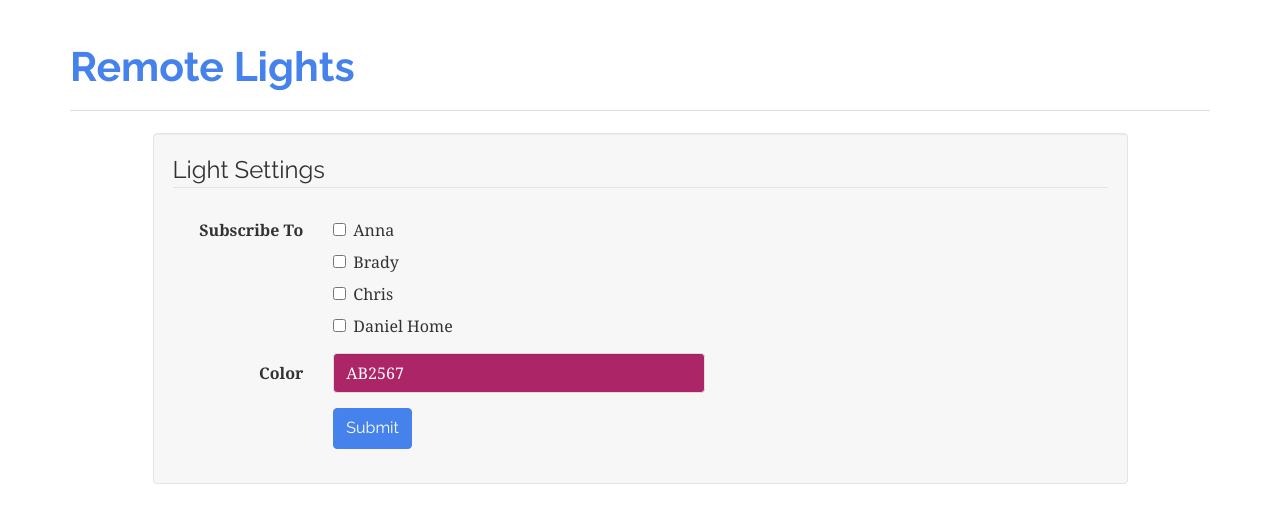
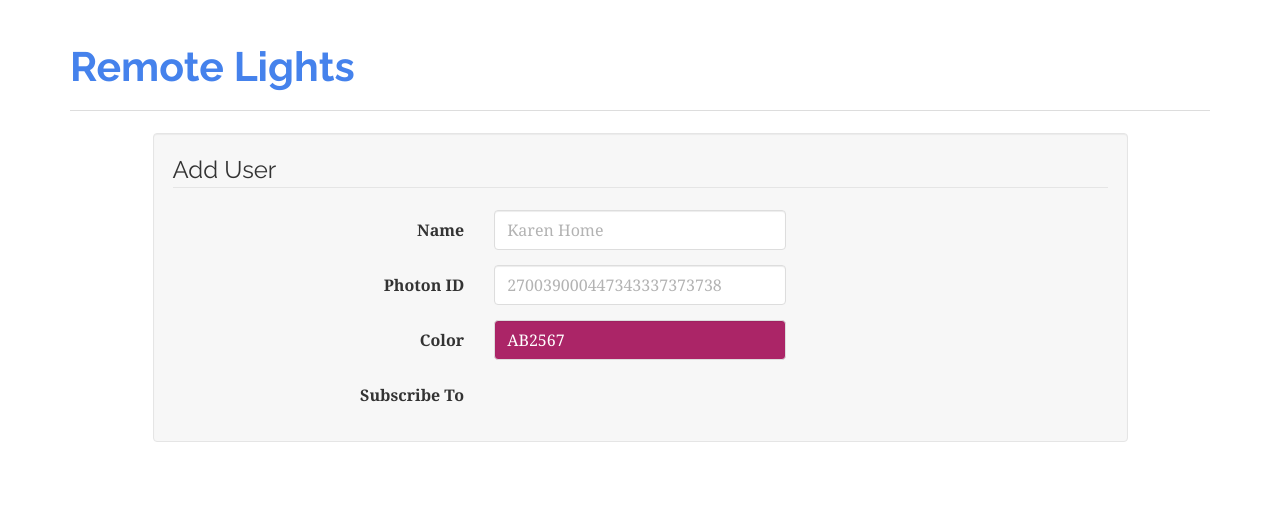
Before and after one commit to bradysalz/SavingChristmas, a Flask app: page /newuser in a window 1280 px wide. Shown: the top 523 px of the page. Run offline with Flask 2, Linux system fonts and the light colour scheme; some libraries are stand-ins or nearby versions.

Commit message:
basic user I/O, still working on database adding/listing

```diff
--- a/requirements.txt
+++ b/requirements.txt
@@ -1,7 +1,10 @@
 click==6.6
 Flask==0.11.1
+Flask-SQLAlchemy==2.1
 itsdangerous==0.24
 Jinja2==2.8
 MarkupSafe==0.23
 pkg-resources==0.0.0
+requests==2.12.4
+SQLAlchemy==1.1.4
 Werkzeug==0.11.11
--- /dev/null
+++ b/webapp/flaskapp/templates/add.html
@@ -0,0 +1,56 @@
+{% extends "base.html" %}
+{% block body %}
+
+<div class="col-lg-1"></div>
+<div class="col-lg-10 well bs-component">
+<form class="form-horizontal" action="/newuser" method="post">
+<fieldset>
+
+<!-- Form Name -->
+<legend>Add User</legend>
+
+<!-- Text input-->
+<div class="form-group">
+  <label class="col-md-4 control-label" for="user-name">Name</label>
+  <div class="col-md-4">
+  <input id="user-name" name="user-name" type="text" placeholder="Karen Home" class="form-control input-md" required="">
+  </div>
+</div>
+
+<!-- Text input-->
+<div class="form-group">
+  <label class="col-md-4 control-label" for="core-id">Photon ID</label>
+  <div class="col-md-4">
+  <input id="core-id" name="core-id" type="text" placeholder="270039000447343337373738" class="form-control input-md" required="">
+  </div>
+</div>
+
+
+<!-- Text input-->
+<div class="form-group">
+  <label for="lightColor" class="col-md-4 control-label">Color</label>
+  <div class="col-md-4">
+   <input class="jscolor form-control text" name="color" value="ab2567">
+  </div>
+</div>
+
+<!-- User Selection -->
+<div class="form-group">
+  <label class="col-md-4 control-label">Subscribe To</label>
+  <div class="col-md-4">
+  {% for data in users %}
+    <div class="checkbox">
+      <label>
+        <input type="checkbox" name="check" value="{{ data['name'] }}"> {{ data['name'] }}
+      </label>
+    </div>
+  {% endfor %}
+  </div>
+</div>
+
+</fieldset>
+</form>
+
+</div>
+
+{% endblock %}
--- a/webapp/flaskapp/templates/userpage.html
+++ b/webapp/flaskapp/templates/userpage.html
@@ -3,7 +3,7 @@
 {% block body %}
 <div class="col-lg-1"></div>
 <div class="col-lg-10 well bs-component">
-<form class="form-horizontal">
+<form name="light-settings" class="form-horizontal" method="POST">
   <fieldset>
     <legend>Light Settings</legend>
     <div class="form-group">
@@ -12,16 +12,16 @@
       {% for data in users %}
         <div class="checkbox">
           <label>
-            <input type="checkbox"> {{ data['name'] }}
+            <input type="checkbox" name="check" value="{{ data['name'] }}"> {{ data['name'] }}
           </label>
         </div>
       {% endfor %}
       </div>
     </div>
     <div class="form-group">
-      <label for="inputEmail" class="col-lg-2 control-label">Color</label>
+      <label for="lightColor" class="col-lg-2 control-label">Color</label>
       <div class="col-lg-5">
-       <input class="jscolor form-control" value="ab2567">
+       <input class="jscolor form-control text" name="color" value="ab2567">
       </div>
     </div>
     <div class="form-group">
@@ -32,5 +32,27 @@
   </fieldset>
 </form>
 </div>
+
+{% if update %}
+<script type="text/javascript">
+    $(window).load(function(){
+        $('#myModal').modal('show');
+    });
+</script>
+
+<div class="modal" id="myModal">
+  <div class="modal-dialog modal-sm">
+    <div class="modal-content">
+      <div class="modal-header">
+        <button type="button" class="close" data-dismiss="modal" aria-hidden="true">&times;</button>
+        <h4 class="modal-title">Settings Updated!</h4>
+      </div>
+      <div class="modal-footer">
+        <button type="button" class="btn btn-default" data-dismiss="modal">Close</button>
+      </div>
+    </div>
+  </div>
+</div>
+{% endif %}
 <div class="col-lg-1"></div>
 {% endblock %}
--- a/webapp/flaskapp/users.json
+++ b/webapp/flaskapp/users.json
@@ -33,7 +33,7 @@
     },
 
     "User 4": {
-        "name": "Daniel Home",
+        "name": "Daniel",
         "url": "danielhome",
         "particleID": "78980798",
         "color": {
--- a/webapp/flaskapp/views.py
+++ b/webapp/flaskapp/views.py
@@ -2,9 +2,19 @@
 import json
 
 from flaskapp import app
-from flask import Flask, render_template
-from .config import *
+from flaskapp.models import db, User, add_user
+from flask import Flask, render_template, request
+from .config import SECRET_KEY
 
+app.config['SQLALCHEMY_DATABASE_URI'] = 'sqlite:///lights.db'
+app.config['SQLALCHEMY_TRACK_MODIFICIATIONS'] = False
+app.secret_key = SECRET_KEY
+
+# First time init, run python in flaskapp/
+# >>> import flaskapp
+# >>> flaskapp.models.db.create_all(app=flaskapp.app)
+
+db.init_app(app)
 
 @app.route('/')
 def home():
@@ -17,19 +27,29 @@
     return render_template('home.html', users=users)
 
 
-@app.route('/<username>')
+@app.route('/newuser', methods=['GET', 'POST'])
+def add_user():
+    if request.method == 'GET':
+        return render_template('add.html')
+
+    if request.method == 'POST':
+        print(request.form)
+        return render_template('add.html')
+
+@app.route('/user/<username>', methods=['GET', 'POST'])
 def pick_colors(username):
-    """
-    use same template for both families
-    get/post it to update colors
-    """
-
     with open('flaskapp/users.json', 'r') as f:
         users = json.load(f)
 
     users = [users[user] for user in users if users[user]['url'] != username]
-    return render_template('userpage.html', users=users)
 
+    if request.method == 'GET':
+        return render_template('userpage.html', users=users, update=False)
+
+    if request.method == 'POST':
+        sel_users = request.form.getlist('check')
+        chosen_color = request.values['color']
+        return render_template('userpage.html', users=users, update=True)
 
 @app.route('/touch/<user>')
 def send_colors(user):
```
Also changed, not shown: webapp/flaskapp/models.py (added, +39 -0 lines), webapp/flaskapp/templates/base.html (+49 -0 lines), webapp/flaskapp/templates/home.html (+6 -2 lines), webapp/flaskapp/lights.db (added).
